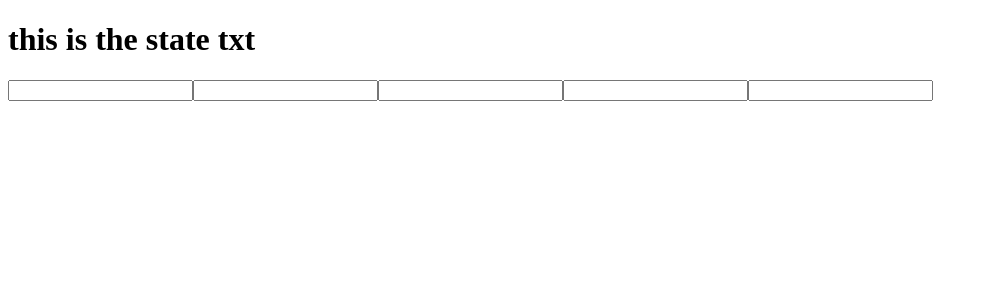
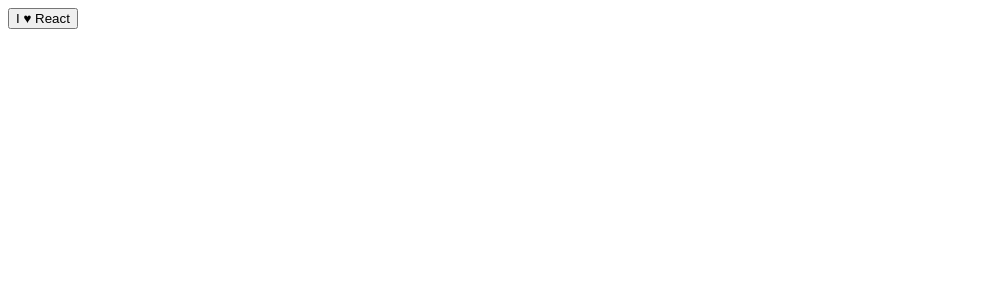
Before and after one commit to goqadze/React-Redux-Courses, a React (Create React App) app in the folder react-app/: page / in a window 1280 px wide. Shown: the top 300 px of the page, without its empty margins (0-988 px from the left). Built offline with nearby package versions, Linux system fonts and the light colour scheme.

Commit message:
Access Nested Data with Reacts props.children

```diff
--- a/react-app/src/App.js
+++ b/react-app/src/App.js
@@ -1,34 +1,18 @@
 import React from 'react';
-import PropTypes from 'prop-types';
 
 class App extends React.Component{
 
-	constructor(){
-		super();
-		this.state = {
-			txt: 'this is the state txt',
-			cat: 0
-		}
-	}
-
-	update(e){
-		this.setState({txt: e.target.value})
-	}
-
 	render(){
-		return (
-			<div>
-				<h1>{this.state.txt}</h1>
-				<Widget update={this.update.bind(this)}/>
-				<Widget update={this.update.bind(this)}/>
-				<Widget update={this.update.bind(this)}/>
-				<Widget update={this.update.bind(this)}/>
-				<Widget update={this.update.bind(this)}/>
-			</div>
-		)
+		return <Button>I <Heart /> React</Button>
 	}
 }
-const Widget = (props) =>
-	<input type="text" onChange={props.update}	/>
+
+const Button = (props) => <button>{props.children}</button>
+
+class Heart extends React.Component {
+	render() {
+		return <span>&hearts;</span>
+	}
+}
 
 export default App;
```
